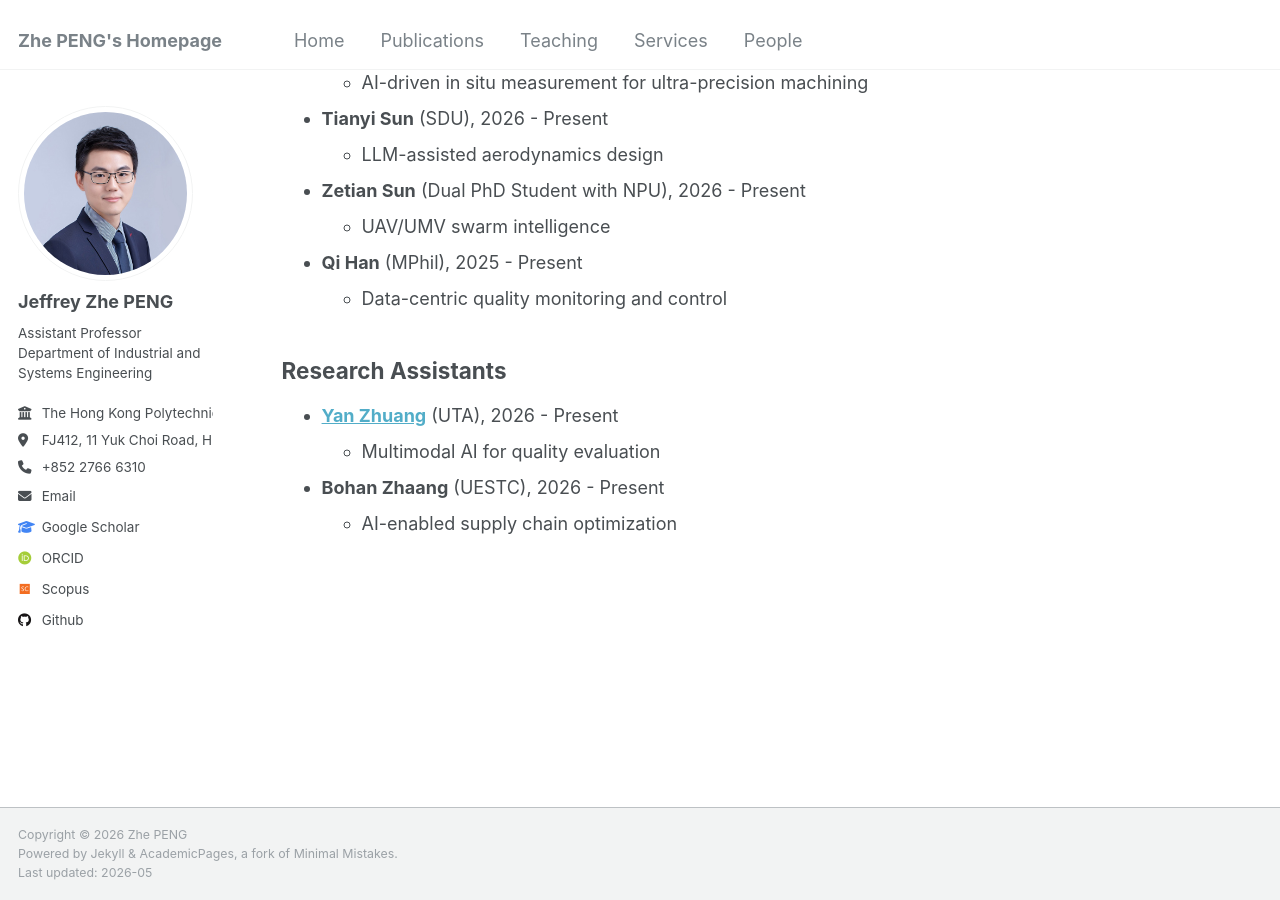
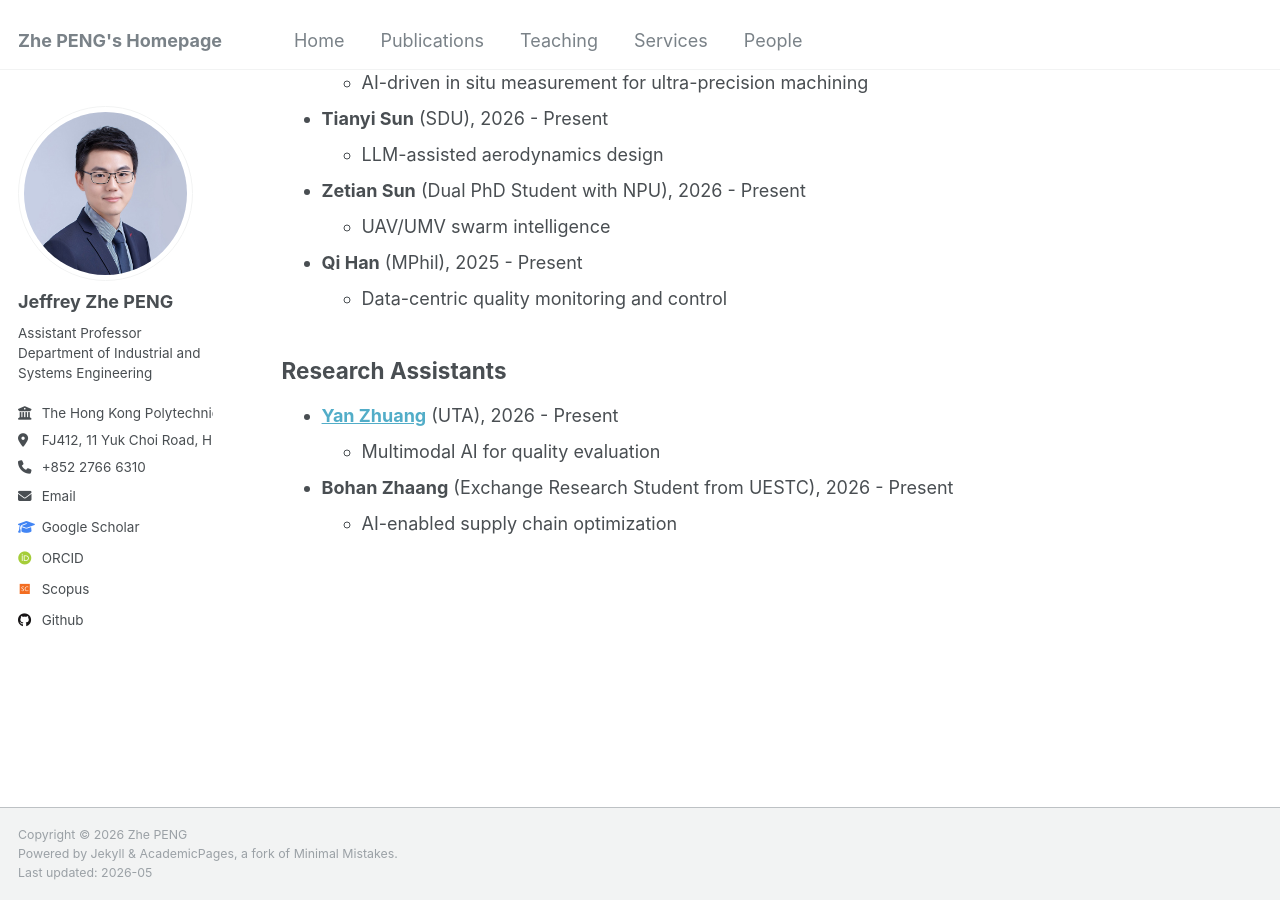
Before and after one commit to PENG-Zhe/peng-zhe.github.io, a Jekyll site: the page built from _pages/people.md, in a window 1280 px wide and 900 px high, scrolled down 848 px. Built offline with Jekyll 4.4.1, drawn with Linux system fonts in a browser that asks for light colours; some web fonts are replaced.

Commit message:
Update people.md

```diff
--- a/_pages/people.md
+++ b/_pages/people.md
@@ -49,7 +49,7 @@ layout: archive
 * **[Yan Zhuang](https://lake233.github.io/)** (UTA), 2026 - Present
   * Multimodal AI for quality evaluation
 
-* **Bohan Zhaang** (UESTC), 2026 - Present
+* **Bohan Zhaang** (Exchange Research Student from UESTC), 2026 - Present
   *  AI-enabled supply chain optimization
 
 <!--
```
